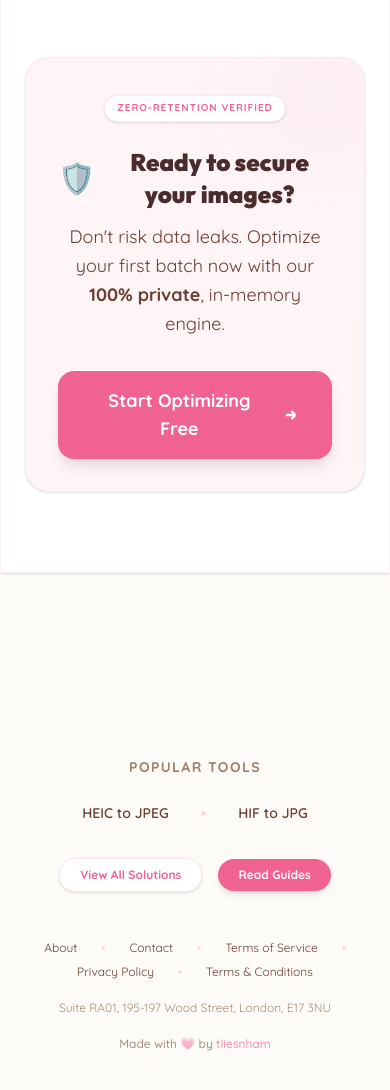
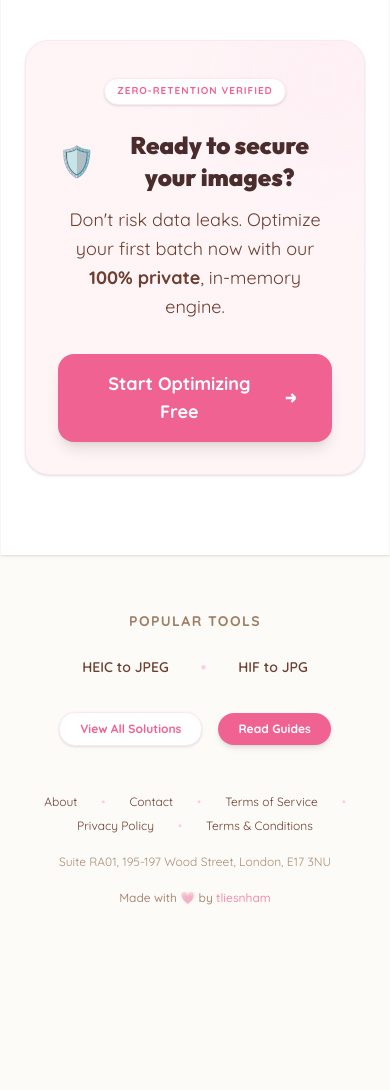
Before and after one commit to tliesnham/mochify-frontend, a SvelteKit app: page /guides/2026-guide-next-gen-formats in a window 390 px wide. Shown: the part 7032-8122 px from the top of the page. After the commit the page ends 7986 px from the top, so only its background shows below. Built offline with nearby package versions, Linux system fonts and the light colour scheme.

Commit message:
further mobile changes on guide pages

```diff
--- a/src/routes/guides/+layout.svelte
+++ b/src/routes/guides/+layout.svelte
@@ -8,11 +8,11 @@
 
     <Navigation />
 
-    <main class="relative z-10 flex-grow w-full max-w-4xl mx-auto px-0 md:px-4 py-6 md:py-12">
+    <main class="relative z-10 flex-grow w-full max-w-4xl mx-auto px-0 md:px-4 py-2 md:py-12">
         <slot />
     </main>
 
-    <div class="mt-40">
+    <div class="mt-12 md:mt-40">
         <Footer />
     </div>
 </div>
--- a/src/routes/guides/2026-guide-next-gen-formats/+page.svelte
+++ b/src/routes/guides/2026-guide-next-gen-formats/+page.svelte
@@ -18,7 +18,7 @@
     <meta property="og:description" content="Fix LCP errors using WebP, AVIF, and JPEG XL. Compare 2026 benchmarks, browser support, and privacy-first speeds. Master your image workflow with Mochify." />
 </svelte:head>
 
-<article class="bg-white rounded-none md:rounded-3xl pt-6 px-6 pb-8 md:p-12 border border-pink-50 shadow-sm relative overflow-hidden">
+<article class="bg-white rounded-none md:rounded-3xl pt-6 px-6 pb-8 md:p-12 border-x md:border border-pink-50 shadow-sm relative overflow-hidden">
 
 <header class="mb-12 border-b border-pink-50 pb-12">
         <div class="flex flex-wrap items-center gap-4 mb-6">
--- a/src/routes/guides/fujifilm-hif-to-jpg/+page.svelte
+++ b/src/routes/guides/fujifilm-hif-to-jpg/+page.svelte
@@ -19,7 +19,7 @@
     <meta property="og:description" content={metadata.description} />
 </svelte:head>
 
-<article class="bg-white rounded-none md:rounded-3xl pt-6 px-6 pb-8 md:p-12 border border-pink-50 shadow-sm relative overflow-hidden">
+<article class="bg-white rounded-none md:rounded-3xl pt-6 px-6 pb-8 md:p-12 border-x md:border border-pink-50 shadow-sm relative overflow-hidden">
 
 <header class="mb-12 border-b border-pink-50 pb-12">
     <div class="flex flex-wrap items-center gap-4 mb-6">
--- a/src/routes/guides/jpeg-in-2026-jpegli/+page.svelte
+++ b/src/routes/guides/jpeg-in-2026-jpegli/+page.svelte
@@ -18,7 +18,7 @@
     <meta property="og:description" content="Deliver better JPEG quality at smaller file sizes with Google's jpegli encoder. Get up to 35% compression improvement for eBay, Etsy, and platform-locked workflows without losing compatibility." />
 </svelte:head>
 
-<article class="bg-white rounded-none md:rounded-3xl pt-6 px-6 pb-8 md:p-12 border border-pink-50 shadow-sm relative overflow-hidden">
+<article class="bg-white rounded-none md:rounded-3xl pt-6 px-6 pb-8 md:p-12 border-x md:border border-pink-50 shadow-sm relative overflow-hidden">
 
     <header class="mb-12 border-b border-pink-50 pb-12">
         <div class="flex flex-wrap items-center gap-4 mb-6">
--- a/src/routes/guides/next-gen-image-formats-wordpress/+page.svelte
+++ b/src/routes/guides/next-gen-image-formats-wordpress/+page.svelte
@@ -18,7 +18,7 @@
     <meta property="og:description" content="Convert to WebP/AVIF, shrink hero images, and boost LCP with a sleek Mochify workflow." />
 </svelte:head>
 
-<article class="bg-white rounded-none md:rounded-3xl pt-6 px-6 pb-8 md:p-12 border border-pink-50 shadow-sm relative overflow-hidden">
+<article class="bg-white rounded-none md:rounded-3xl pt-6 px-6 pb-8 md:p-12 border-x md:border border-pink-50 shadow-sm relative overflow-hidden">
 
     <header class="mb-12 border-b border-pink-50 pb-12">
         <div class="flex flex-wrap items-center gap-4 mb-6">
--- a/src/routes/guides/privacy-image-optimization/+page.svelte
+++ b/src/routes/guides/privacy-image-optimization/+page.svelte
@@ -17,7 +17,7 @@
     <meta property="og:description" content="Secure your images with Zero-Retention optimization. The only way to ensure 100% data privacy in 2026. Fast, private, and storage-free image processing." />
 </svelte:head>
 
-<article class="bg-white rounded-none md:rounded-3xl pt-6 px-6 pb-8 md:p-12 border border-pink-50 shadow-sm relative overflow-hidden">
+<article class="bg-white rounded-none md:rounded-3xl pt-6 px-6 pb-8 md:p-12 border-x md:border border-pink-50 shadow-sm relative overflow-hidden">
 
 <header class="mb-12 border-b border-pink-50 pb-12">
         <div class="flex flex-wrap items-center gap-4 mb-6">
```
